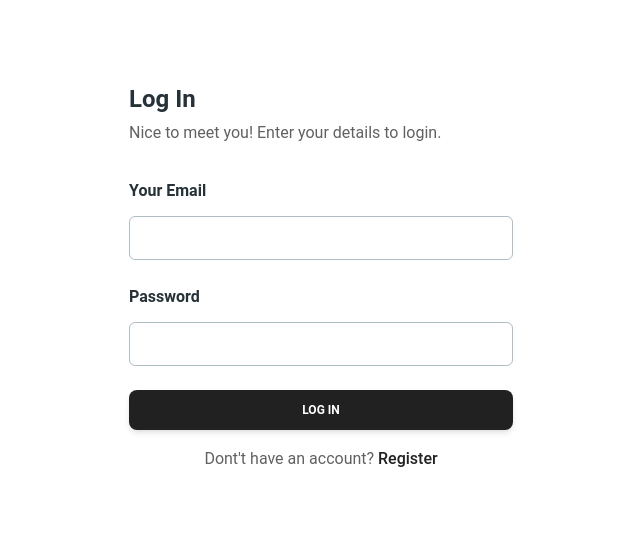
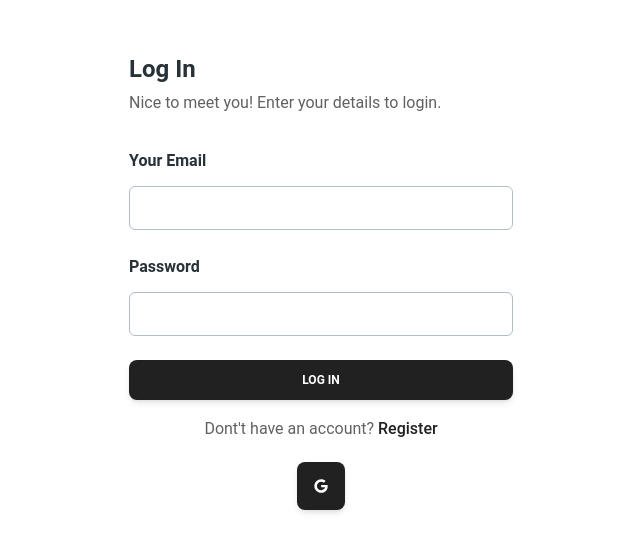
Before and after one commit to utshasaha16/employee-management-system, a React (Vite) app: page /login in a window 1280 px wide. Shown: the part 119-670 px from the top of the page, without its empty margins (319-959 px from the left). Built offline with nearby package versions, Linux system fonts and the light colour scheme; no server answers.

Commit message:
create social login component and show an message

```diff
--- a/package.json
+++ b/package.json
@@ -19,6 +19,7 @@
     "react": "^18.3.1",
     "react-dom": "^18.3.1",
     "react-hook-form": "^7.54.2",
+    "react-icons": "^5.4.0",
     "react-loader-spinner": "^6.1.6",
     "react-router-dom": "^7.1.1",
     "sort-by": "^1.2.0",
--- a/src/Pages/LogIn/Login.jsx
+++ b/src/Pages/LogIn/Login.jsx
@@ -3,13 +3,14 @@ import { useContext } from "react";
 import { Link, useLocation, useNavigate } from "react-router-dom";
 import { AuthContext } from "../../Provider/AuthProvider";
 import Swal from "sweetalert2";
+import SocialLogin from "../../component/SocialLogin/SocialLogin";
 
 const Login = () => {
   const { logIn } = useContext(AuthContext);
   const navigate = useNavigate();
   const location = useLocation();
 
-  const from = location.state?.from?.pathname || "/"
+  const from = location.state?.from?.pathname || "/";
 
   const handleSignIn = (e) => {
     e.preventDefault();
@@ -42,6 +43,13 @@ const Login = () => {
       })
       .catch((error) => {
         console.log(error);
+        Swal.fire({
+          position: "top-end",
+          icon: "error",
+          title: `${error.message}`,
+          showConfirmButton: false,
+          timer: 1500,
+        });
       });
   };
 
@@ -96,6 +104,7 @@ const Login = () => {
             </Link>
           </Typography>
         </form>
+        <SocialLogin></SocialLogin>
       </Card>
     </div>
   );
--- a/src/Pages/Register/Register.jsx
+++ b/src/Pages/Register/Register.jsx
@@ -13,6 +13,7 @@ import { AuthContext } from "../../Provider/AuthProvider";
 import Swal from "sweetalert2";
 import { axiosPublic } from "../../Hooks/useAxios";
 import axios from "axios";
+import SocialLogin from "../../component/SocialLogin/SocialLogin";
 
 const image_hosting_key = import.meta.env.VITE_IMAGE_HOSTING_KEY;
 const image_hosting_api = `https://api.imgbb.com/1/upload?key=${image_hosting_key}`;
@@ -49,8 +50,7 @@ const Register = () => {
     try {
       await createUser(data.email, data.password);
 
-      await updateUserProfile(data.name, image_url)
-        .then(() => {
+      await updateUserProfile(data.name, image_url).then(() => {
         reset();
         Swal.fire({
           title: "Successfully registered",
@@ -70,11 +70,16 @@ const Register = () => {
           },
         });
         navigate("/");
-        })
-        .catch((error) => {
-          console.log(error);
       });
-    } catch (error) {}
+    } catch (error) {
+      Swal.fire({
+        position: "top-end",
+        icon: "error",
+        title: `${error.message}`,
+        showConfirmButton: false,
+        timer: 1500,
+      });
+    }
 
     if (res.data.success) {
       const employee = {
@@ -242,6 +247,7 @@ const Register = () => {
             </Link>
           </Typography>
         </form>
+        <SocialLogin></SocialLogin>
       </Card>
     </div>
   );
--- a/src/Provider/AuthProvider.jsx
+++ b/src/Provider/AuthProvider.jsx
@@ -1,5 +1,5 @@
 import React, { createContext, useEffect, useState } from 'react';
-import { createUserWithEmailAndPassword, getAuth, onAuthStateChanged, signInWithEmailAndPassword, signOut, updateProfile } from "firebase/auth";
+import { createUserWithEmailAndPassword, getAuth, GoogleAuthProvider, onAuthStateChanged, signInWithEmailAndPassword, signInWithPopup, signOut, updateProfile } from "firebase/auth";
 import { app } from '../firebase/firebase.config';
 
 export const AuthContext = createContext(null);
@@ -9,6 +9,7 @@ const auth = getAuth(app);
 const AuthProvider = ({children}) => {
     const [user, setUser] = useState(null);
     const [loading, setLoading] = useState(true);
+    const googleProvider = new GoogleAuthProvider();
 
     const createUser =  (email, password) => {
         setLoading(true);
@@ -18,6 +19,11 @@ const AuthProvider = ({children}) => {
     const logIn = (email, password) => {
         setLoading(true);
         return signInWithEmailAndPassword(auth, email, password);
+    }
+
+    const googleSignIn = () => {
+        setLoading(true);
+        return signInWithPopup(auth, googleProvider)
     }
 
     const logOut = () => {
@@ -49,6 +55,7 @@ const AuthProvider = ({children}) => {
         loading,
         createUser,
         logIn,
+        googleSignIn,
         logOut,
         updateUserProfile
     }
--- /dev/null
+++ b/src/component/SocialLogin/SocialLogin.jsx
@@ -0,0 +1,69 @@
+import { IconButton } from "@material-tailwind/react";
+import { FaGoogle } from "react-icons/fa";
+import { AuthContext } from "../../Provider/AuthProvider";
+import { useContext } from "react";
+import useAxios from "../../Hooks/useAxios";
+import { useNavigate } from "react-router-dom";
+import Swal from "sweetalert2";
+
+const SocialLogin = () => {
+  const { googleSignIn } = useContext(AuthContext);
+  const axiosPublic = useAxios();
+  const navigate = useNavigate();
+
+  const handleGoogleSignIn = () => {
+    googleSignIn()
+      .then((result) => {
+        console.log(result.user);
+        const userInfo = {
+          name: result.user.displayName,
+          email: result.user.email,
+          role: "Employee",
+        };
+        axiosPublic
+          .post(`/users/${result.user.email}`, userInfo)
+          .then((response) => {
+            console.log(response.data);
+            Swal.fire({
+              title: "Successfully logged In",
+              showClass: {
+                popup: `
+                                        animate__animated
+                                        animate__fadeInUp
+                                        animate__faster
+                                      `,
+              },
+              hideClass: {
+                popup: `
+                                        animate__animated
+                                        animate__fadeOutDown
+                                        animate__faster
+                                      `,
+              },
+            });
+            navigate("/");
+          });
+      })
+      .catch((error) => {
+        Swal.fire({
+          position: "top-end",
+          icon: "error",
+          title: `${error.message}`,
+          showConfirmButton: false,
+          timer: 1500,
+        });
+      });
+  };
+
+  return (
+    <div className="flex items-center justify-center mt-3">
+      <button onClick={handleGoogleSignIn}>
+        <IconButton size="lg">
+          <FaGoogle />
+        </IconButton>
+      </button>
+    </div>
+  );
+};
+
+export default SocialLogin;
```
Also changed, not shown: 1 other file (tests, documents, lock files or other folders). Lines whose indentation alone changed are shown as unchanged.
